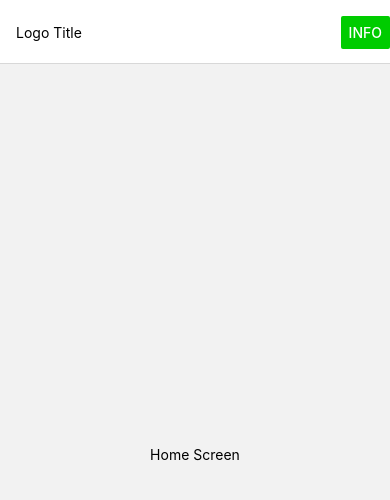
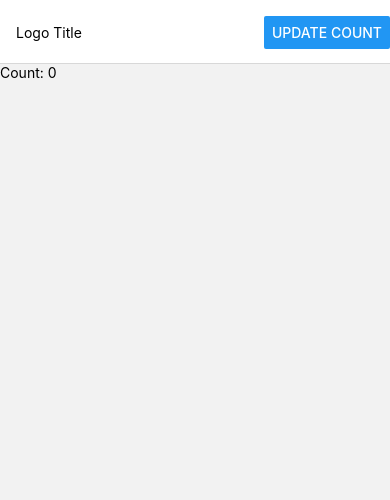
Before and after one commit to nguyenvanhuy1998/huyrnproject, a React Native app: screen /Home in a window 390 px wide. Shown: the top 500 px of the page. Built offline with nearby package versions, Linux system fonts and the light colour scheme.

Commit message:
Header interaction with its screen component

```diff
--- a/App.tsx
+++ b/App.tsx
@@ -18,13 +18,7 @@ const App = () => {
           component={HomeScreen}
           options={{
             headerTitle: props => <LogoTitle {...props} />,
-            headerRight: () => (
-              <Button
-                title="Info"
-                color={'#00cc00'}
-                onPress={() => alert('This is a button')}
-              />
-            ),
+            headerRight: () => <Button title="Update count" />,
           }}
         />
       </Stack.Navigator>
--- a/src/screens/Home/HomeScreen.tsx
+++ b/src/screens/Home/HomeScreen.tsx
@@ -1,12 +1,17 @@
-import React, {useEffect} from 'react';
+import React, {useEffect, useState} from 'react';
 import {View, Text, Button} from 'react-native';
 
 const HomeScreen = ({navigation}) => {
-  return (
-    <View style={{flex: 1, alignItems: 'center', justifyContent: 'center'}}>
-      <Text>Home Screen</Text>
-    </View>
-  );
+  const [count, setCount] = useState(0);
+  useEffect(() => {
+    navigation.setOptions({
+      headerRight: () => (
+        <Button title="Update count" onPress={() => setCount(c => c + 1)} />
+      ),
+    });
+  }, [navigation, setCount]);
+
+  return <Text>Count: {count}</Text>;
 };
 
 export default HomeScreen;
```
